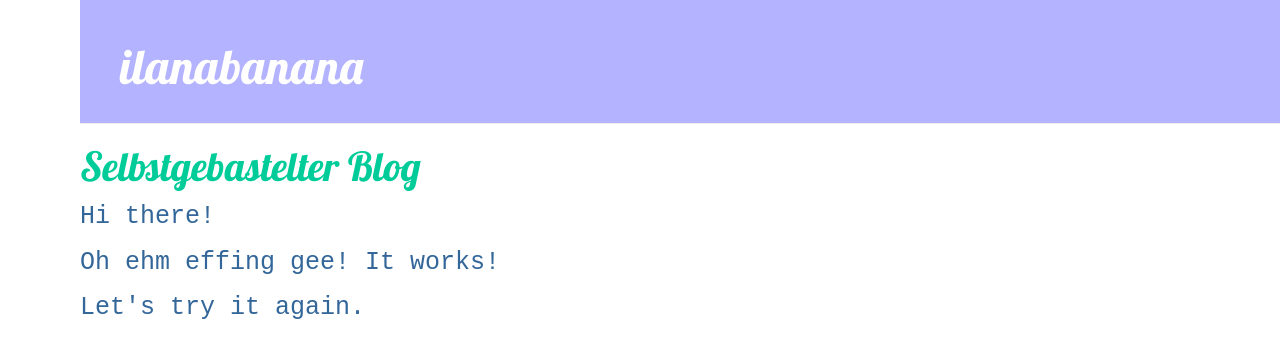
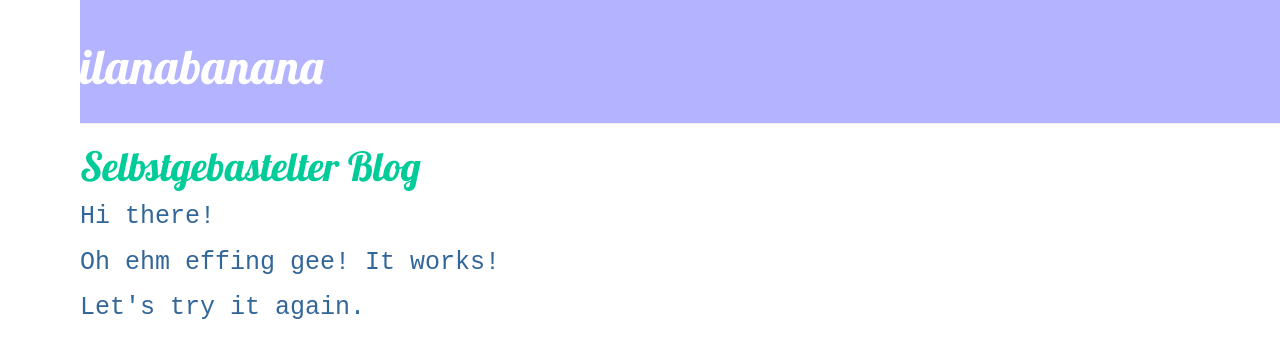
Before and after one commit to ilanabischof/my-first-blog, a Django app: page / in a window 1280 px wide. Shown: the top 358 px of the page. Run offline with Django 3.2, Linux system fonts and the light colour scheme; data that the repository does not hold is empty; some libraries are stand-ins or nearby versions.

```diff
--- a/blog/static/css/blog.css
+++ b/blog/static/css/blog.css
@@ -8,13 +8,14 @@ body {
 	padding-left: 80px;
 	color: #336699;
 	font-size: 25px;
-	font-family: 'Courier New'
+	font-family: 'Courier New';
 }
 
 .page-header {
     background-color: #b3b3ff;
     margin-top: 0;
     padding: 20px 20px 20px 40px;
+    padding-left: 0px;
 }
 
 .page-header h1, .page-header h1 a, .page-header h1 a:visited, .page-header h1 a:active {
```
